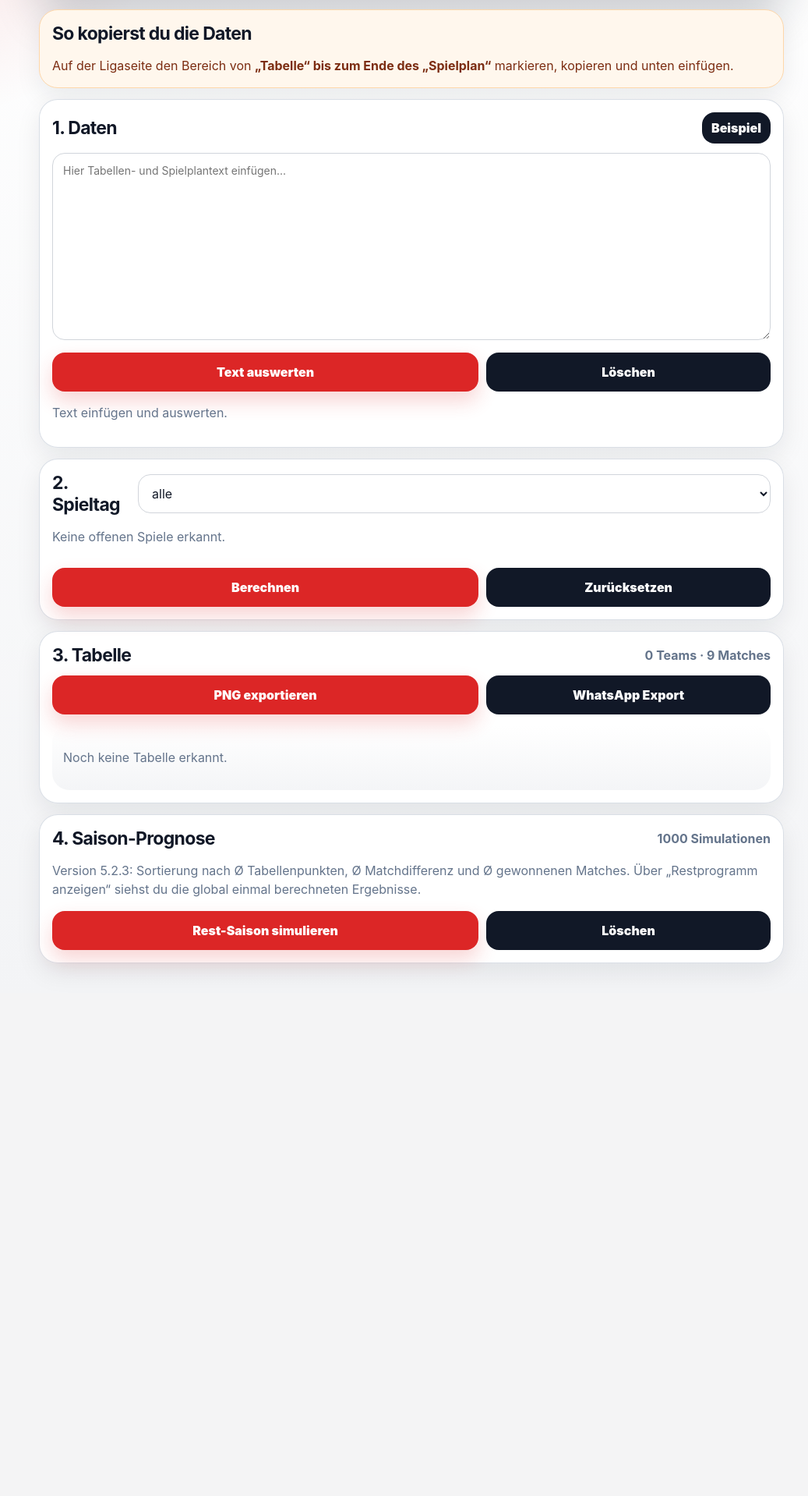
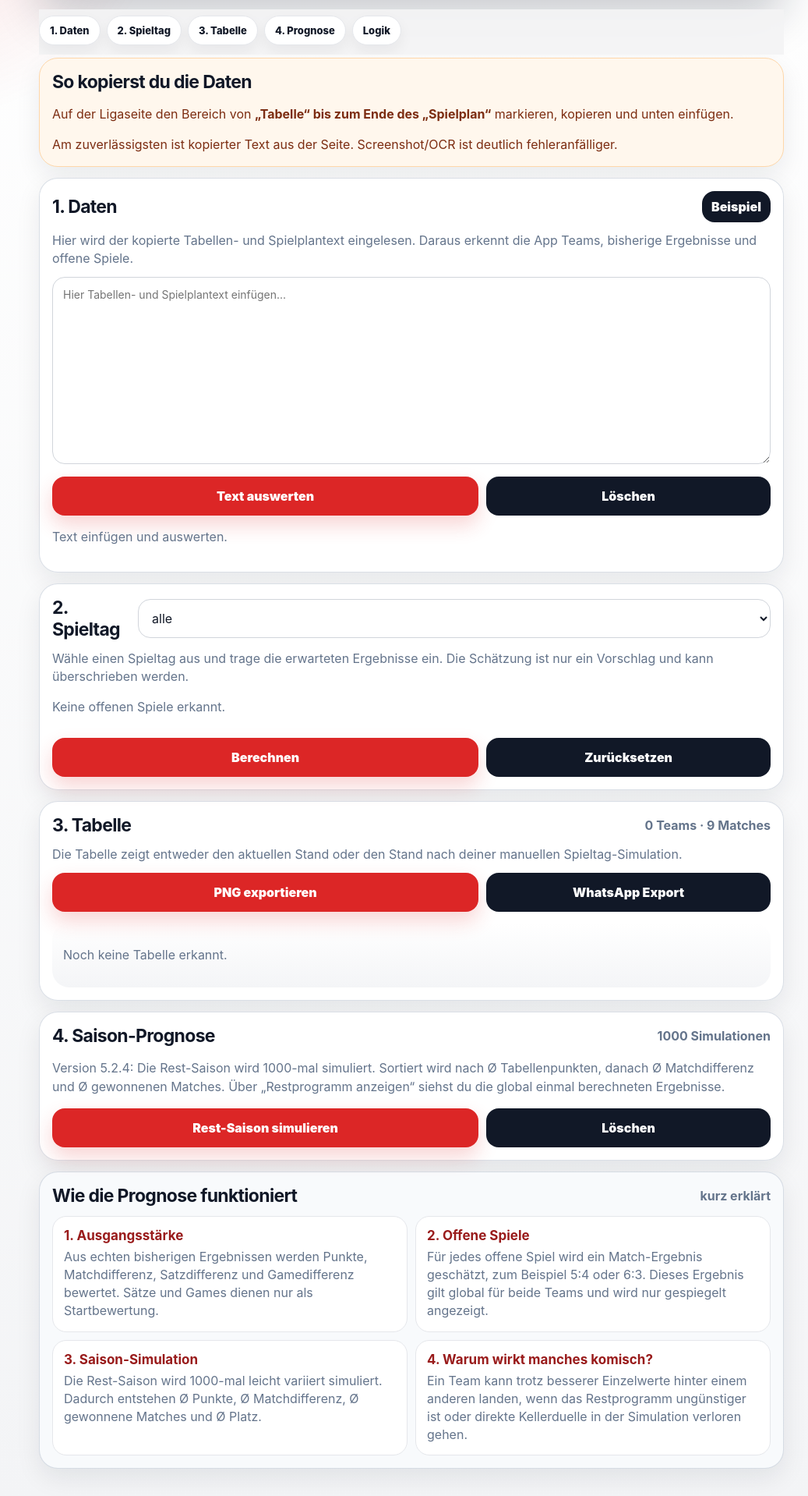
Before and after one commit to deimel80/tennis-sim, a React (Vite) app: page / in a window 1280 px wide. Shown: the part 181-2099 px from the top of the page at 78% size, without its empty margins (112-1149 px from the left). Before the commit the page ends 1454 px from the top, so only its background shows below. Built offline with nearby package versions, Linux system fonts and the light colour scheme.

Commit message:
Add files via upload

```diff
--- a/src/App.jsx
+++ b/src/App.jsx
@@ -1,7 +1,7 @@
 import { useMemo, useRef, useState } from 'react'
 import html2canvas from 'html2canvas'
 
-const APP_VERSION = '5.2.3'
+const APP_VERSION = '5.2.4'
 
 const exampleText = `Tabelle
  	Rang	Mannschaft	Begegnungen	S	U	N	Punkte	Matches	Sätze	Games
@@ -530,16 +530,26 @@ export default function App() {
         <p>Text aus der Ligaseite kopieren, einfügen und Spieltage simulieren.</p>
       </section>
 
-      <section className="panel help">
+      <nav className="jumpNav">
+        <a href="#daten">1. Daten</a>
+        <a href="#spieltag">2. Spieltag</a>
+        <a href="#tabelle">3. Tabelle</a>
+        <a href="#prognose">4. Prognose</a>
+        <a href="#logik">Logik</a>
+      </nav>
+
+      <section id="daten" className="panel help">
         <h2>So kopierst du die Daten</h2>
-        <p>Auf der Ligaseite den Bereich von <b>„Tabelle“ bis zum Ende des „Spielplan“</b> markieren, kopieren und unten einfügen.</p>
+        <p>Auf der Ligaseite den Bereich von <b>„Tabelle“ bis zum Ende des „Spielplan“</b> markieren, kopieren und unten einfügen.</p><p>Am zuverlässigsten ist kopierter Text aus der Seite. Screenshot/OCR ist deutlich fehleranfälliger.</p>
       </section>
 
-      <section className="panel">
+      <section id="daten-eingabe" className="panel">
         <div className="head">
           <h2>1. Daten</h2>
           <button className="small dark" onClick={loadExample}>Beispiel</button>
         </div>
+
+        <p className="sectionHelp">Hier wird der kopierte Tabellen- und Spielplantext eingelesen. Daraus erkennt die App Teams, bisherige Ergebnisse und offene Spiele.</p>
 
         <textarea className="source" value={sourceText} onChange={event => setSourceText(event.target.value)} placeholder="Hier Tabellen- und Spielplantext einfügen..." />
 
@@ -559,7 +569,7 @@ export default function App() {
         <p className="status">{status}</p>
       </section>
 
-      <section className="panel">
+      <section id="spieltag" className="panel">
         <div className="head">
           <h2>2. Spieltag</h2>
           <select value={selectedDay} onChange={event => setSelectedDay(event.target.value)}>
@@ -567,6 +577,8 @@ export default function App() {
             <option value="alle">alle offenen Spiele</option>
           </select>
         </div>
+
+        <p className="sectionHelp">Wähle einen Spieltag aus und trage die erwarteten Ergebnisse ein. Die Schätzung ist nur ein Vorschlag und kann überschrieben werden.</p>
 
         {!visibleFixtures.length && <p className="empty">Keine offenen Spiele erkannt.</p>}
 
@@ -616,11 +628,13 @@ export default function App() {
         </div>
       </section>
 
-      <section className="panel">
+      <section id="tabelle" className="panel">
         <div className="head">
           <h2>3. Tabelle</h2>
           <span>{activeTeams.length} Teams · {maxMatches} Matches</span>
         </div>
+
+        <p className="sectionHelp">Die Tabelle zeigt entweder den aktuellen Stand oder den Stand nach deiner manuellen Spieltag-Simulation.</p>
 
         <div className="actionRow">
           <button onClick={exportImage}>PNG exportieren</button>
@@ -651,13 +665,13 @@ export default function App() {
         </div>
       </section>
 
-      <section className="panel">
+      <section id="prognose" className="panel">
         <div className="head">
           <h2>4. Saison-Prognose</h2>
           <span>1000 Simulationen</span>
         </div>
 
-        <p className="status">Version {APP_VERSION}: Sortierung nach Ø Tabellenpunkten, Ø Matchdifferenz und Ø gewonnenen Matches. Über „Restprogramm anzeigen“ siehst du die global einmal berechneten Ergebnisse.</p>
+        <p className="status">Version {APP_VERSION}: Die Rest-Saison wird 1000-mal simuliert. Sortiert wird nach Ø Tabellenpunkten, danach Ø Matchdifferenz und Ø gewonnenen Matches. Über „Restprogramm anzeigen“ siehst du die global einmal berechneten Ergebnisse.</p>
 
         <div className="actionRow">
           <button onClick={simulateFullSeason}>Rest-Saison simulieren</button>
@@ -723,6 +737,36 @@ export default function App() {
           ))}
         </div>
       </section>
+
+      <section id="logik" className="panel logicPanel">
+        <div className="head">
+          <h2>Wie die Prognose funktioniert</h2>
+          <span>kurz erklärt</span>
+        </div>
+
+        <div className="logicGrid">
+          <div>
+            <h3>1. Ausgangsstärke</h3>
+            <p>Aus echten bisherigen Ergebnissen werden Punkte, Matchdifferenz, Satzdifferenz und Gamedifferenz bewertet. Sätze und Games dienen nur als Startbewertung.</p>
+          </div>
+
+          <div>
+            <h3>2. Offene Spiele</h3>
+            <p>Für jedes offene Spiel wird ein Match-Ergebnis geschätzt, zum Beispiel 5:4 oder 6:3. Dieses Ergebnis gilt global für beide Teams und wird nur gespiegelt angezeigt.</p>
+          </div>
+
+          <div>
+            <h3>3. Saison-Simulation</h3>
+            <p>Die Rest-Saison wird 1000-mal leicht variiert simuliert. Dadurch entstehen Ø Punkte, Ø Matchdifferenz, Ø gewonnene Matches und Ø Platz.</p>
+          </div>
+
+          <div>
+            <h3>4. Warum wirkt manches komisch?</h3>
+            <p>Ein Team kann trotz besserer Einzelwerte hinter einem anderen landen, wenn das Restprogramm ungünstiger ist oder direkte Kellerduelle in der Simulation verloren gehen.</p>
+          </div>
+        </div>
+      </section>
+
     </main>
   )
 }
--- a/src/styles.css
+++ b/src/styles.css
@@ -163,3 +163,71 @@ button.small { min-height: 40px; padding: 8px 12px; }
   .quickGrid { grid-template-columns: repeat(5, 1fr); }
   .source { min-height: 220px; }
 }
+
+
+.jumpNav {
+  position: sticky;
+  top: 0;
+  z-index: 10;
+  display: flex;
+  gap: 8px;
+  overflow-x: auto;
+  padding: 8px 0 12px;
+  margin-bottom: 4px;
+  background: rgba(244, 244, 245, .92);
+  backdrop-filter: blur(10px);
+}
+
+.jumpNav a {
+  flex: 0 0 auto;
+  text-decoration: none;
+  color: #111827;
+  background: #ffffff;
+  border: 1px solid #e5e7eb;
+  border-radius: 999px;
+  padding: 10px 13px;
+  font-size: 13px;
+  font-weight: 850;
+  box-shadow: 0 8px 18px rgba(15, 23, 42, .06);
+}
+
+.sectionHelp {
+  margin: 0 0 12px;
+  color: #64748b;
+  line-height: 1.45;
+}
+
+.logicPanel {
+  background: #f8fafc;
+}
+
+.logicGrid {
+  display: grid;
+  grid-template-columns: repeat(2, 1fr);
+  gap: 10px;
+}
+
+.logicGrid div {
+  border: 1px solid #e5e7eb;
+  background: white;
+  border-radius: 18px;
+  padding: 14px;
+}
+
+.logicGrid h3 {
+  margin: 0 0 6px;
+  color: #991b1b;
+  font-size: 17px;
+}
+
+.logicGrid p {
+  margin: 0;
+  color: #64748b;
+  line-height: 1.45;
+}
+
+@media (max-width: 640px) {
+  .logicGrid {
+    grid-template-columns: 1fr;
+  }
+}
```
